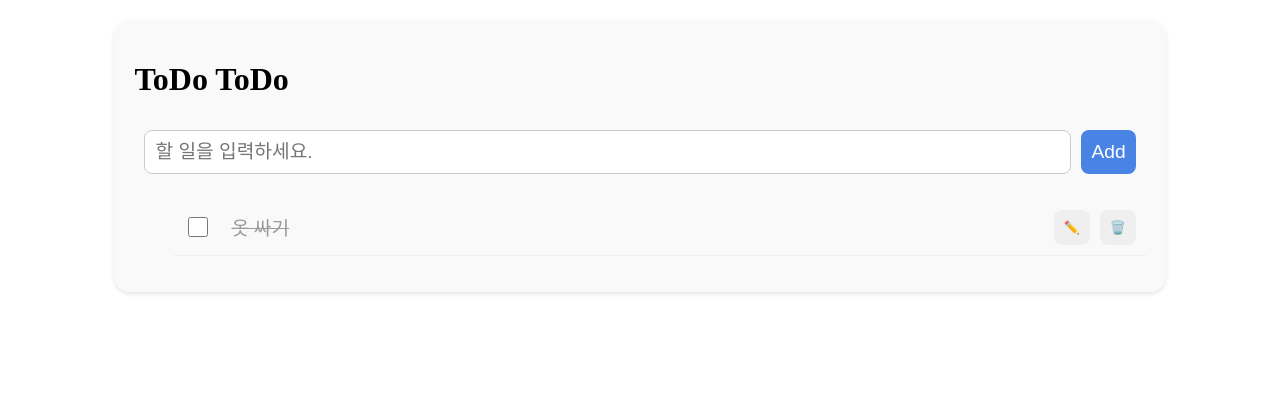
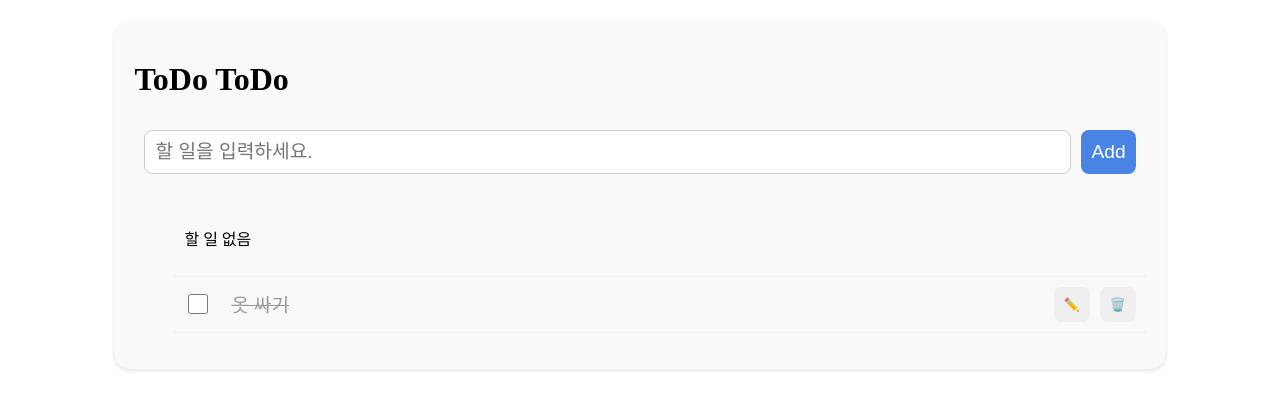
Before and after one commit to wnstjd6/Programming_3207, a React (Vite) app: page / in a window 1280 px wide. Shown: the top 410 px of the page. Built offline with nearby package versions, Linux system fonts and the light colour scheme.

Commit message:
TodoListAppHTML todo__item-enpty

```diff
--- a/src/TodoListApp.jsx
+++ b/src/TodoListApp.jsx
@@ -9,6 +9,9 @@ function TodoListApp() {
         <button type="submit" className="todo__button todo__button--add">Add</button>
       </form>
       <ul className="todo__list">
+        <li className = "todo__item todo__item--empty">
+            <p>할 일 없음</p>
+        </li>
         <li className="todo__item todo__item--complete">
         <input type="checkbox" className="todo__check" id="chk-1" />
         <label htmlFor="chk-1" className="todo__label">옷 싸기</label>
```
